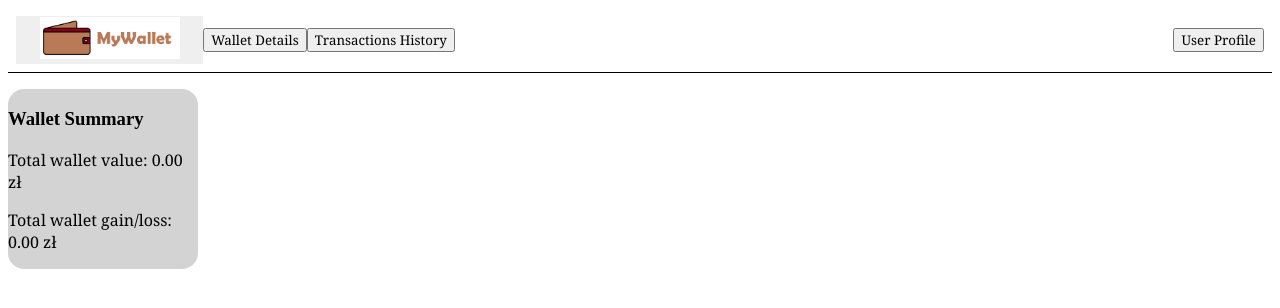
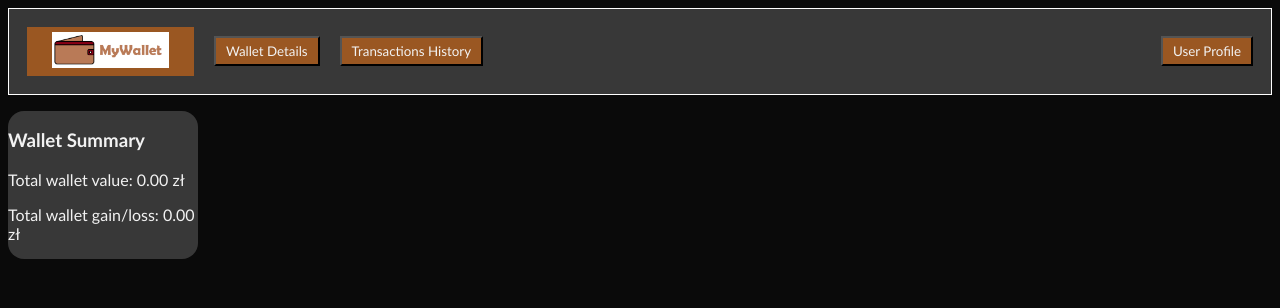
Before and after one commit to Wojtazooo/AiTSI_MyWallet, a Flask app: page / in a window 1280 px wide. Shown: the top 308 px of the page. Run offline with Flask 3, Linux system fonts and the light colour scheme; some libraries are stand-ins or nearby versions.

Commit message:
page styles

```diff
--- a/src/static/index.css
+++ b/src/static/index.css
@@ -1,16 +1,31 @@
-button,
-a,
-p,
-h1,
-h2 {
-  font-family: Georgia, "Times New Roman", Times, serif;
+body,
+button {
+  background-color: rgb(10, 10, 10);
+  color: #f2f2f2;
+  font-family: "Gill Sans", "Gill Sans MT", Calibri, "Trebuchet MS", sans-serif;
+}
+
+input,
+select {
+  color: white;
+  background-color: rgb(56, 56, 56);
+  margin: 5px;
+  padding: 5px;
+  border: 1px white solid;
+}
+
+button {
+  background-color: #9a5722;
+  color: #f2f2f2;
+  padding: 5px 10px 5px 10px;
+  margin: 10px;
 }
 
 #navigation-panel {
   position: sticky;
-  border-bottom: 1px black solid;
+  border: 1px white solid;
   padding: 0.5rem;
-  background-color: white;
+  background-color: rgb(56, 56, 56);
   top: 0;
   display: flex;
 
@@ -48,7 +63,7 @@
 
   #summary-panel {
     flex: 15;
-    background-color: lightgray;
+    background-color: rgb(56, 56, 56);
     margin-top: 1rem;
     border-radius: 1rem;
   }
--- a/src/static/transaction-add.css
+++ b/src/static/transaction-add.css
@@ -6,6 +6,5 @@
   padding: 1rem;
 
   .form-row {
-    margin: 0.5rem;
   }
 }
--- a/src/static/transactions-history.css
+++ b/src/static/transactions-history.css
@@ -3,4 +3,5 @@
   justify-content: center;
   flex-direction: column;
   align-self: center;
+  padding: 1rem;
 }
--- a/src/static/wallet-details.css
+++ b/src/static/wallet-details.css
@@ -1,7 +1,23 @@
+table {
+  width: 100%;
+}
+
 td,
-th,
-table {
+th {
+  padding: 5px 10px 5px 10px;
   border: solid 1px black;
+}
+
+tr {
+  background-color: rgb(40, 40, 40);
+}
+
+tr:hover {
+  background-color: #9a5722;
+}
+
+th {
+  background-color: #9a5722;
 }
 
 .gain {
@@ -15,3 +31,7 @@
 .loss {
   color: red;
 }
+
+#wallet-possitions {
+  padding: 1rem;
+}
```
